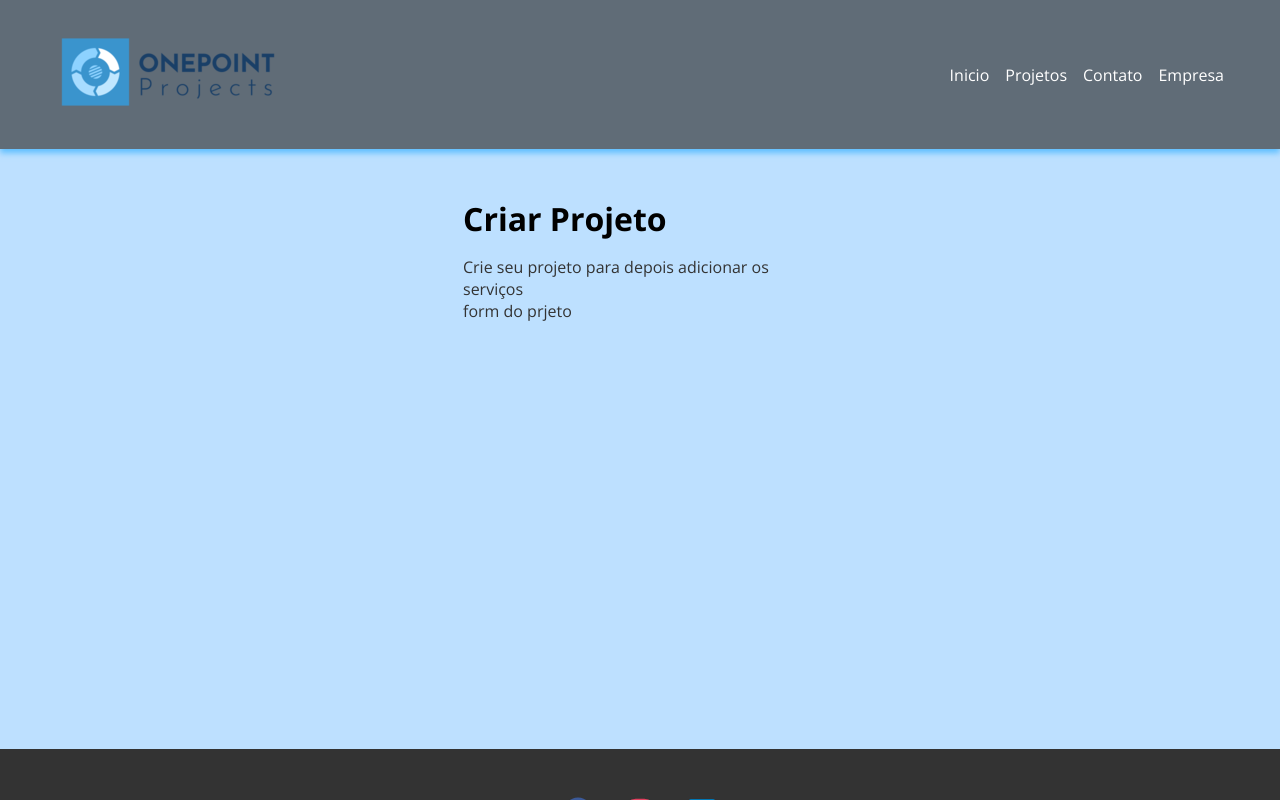
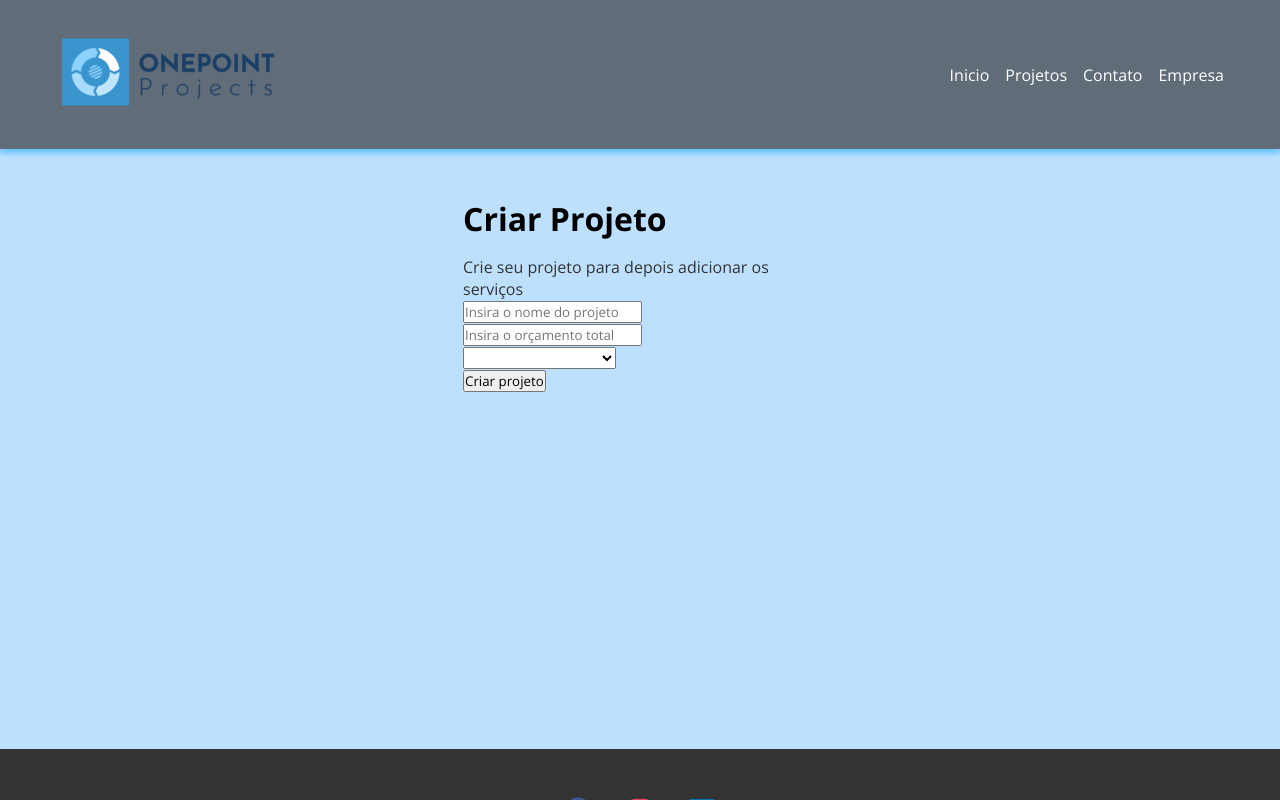
Before and after one commit to Pablo-Sousa02/One-Point-Projects, a JavaScript app: page /newproject in a window 1280 px wide. Built offline with nearby package versions, Linux system fonts and the light colour scheme; the HTML template or start-up script is replaced by a standard one.

Commit message:
formulario em criar projeto

```diff
--- a/src/components/layout/Footer.module.css
+++ b/src/components/layout/Footer.module.css
@@ -24,6 +24,10 @@
     margin-top: 2em;
 }
 
+.copy_right a{
+    text-decoration: none;
+}
+
 .copy_right span {
     font-weight: bold;
     color: #5ebeff;
--- a/src/components/project/ProjectForm.js
+++ b/src/components/project/ProjectForm.js
@@ -1,6 +1,21 @@
-function ProjectForm(){
-    return(
-        <p>form do prjeto</p>
+function ProjectForm() {
+    return (
+        <form>
+            <div>
+                <input type="text" placeholder="Insira o nome do projeto " />
+            </div>
+            <div>
+                <input type="number" placeholder="Insira o orçamento total" />
+            </div>
+            <div>
+                <select name="category_id">
+                    <option disabled>Selecione a categoria</option>
+                </select>
+            </div>
+            <div>
+                <input type = "submit" value="Criar projeto"/>
+            </div>
+        </form>
     )
 }
 
```
